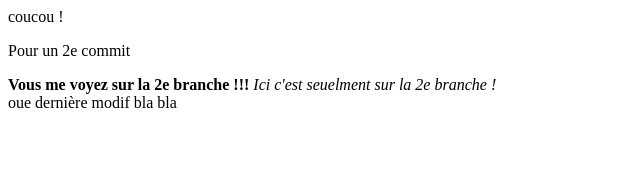
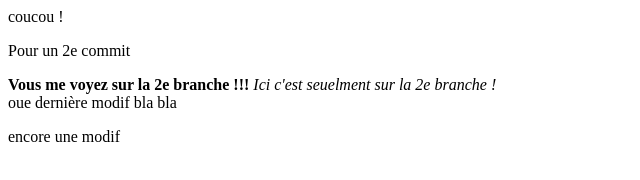
Before and after one commit to DelMout/TestGit, a plain HTML site: page index.html in a window 1280 px wide. Shown: the whole page, without its empty margins (0-640 px from the left). Drawn offline with Linux system fonts and the light colour scheme.

Commit message:
c une modif

```diff
--- a/index.html
+++ b/index.html
@@ -13,5 +13,6 @@
 		<i>Ici c'est seuelment sur la 2e branche !</i>
 
 		<div>oue dernière modif bla bla</div>
+		<p>encore une modif</p>
 	</body>
 </html>
```
